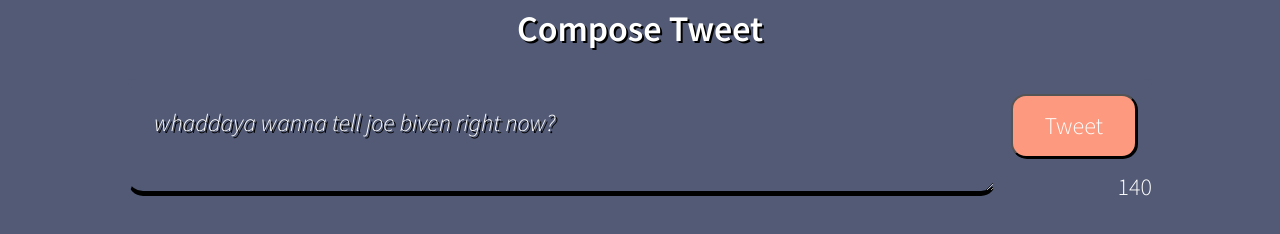
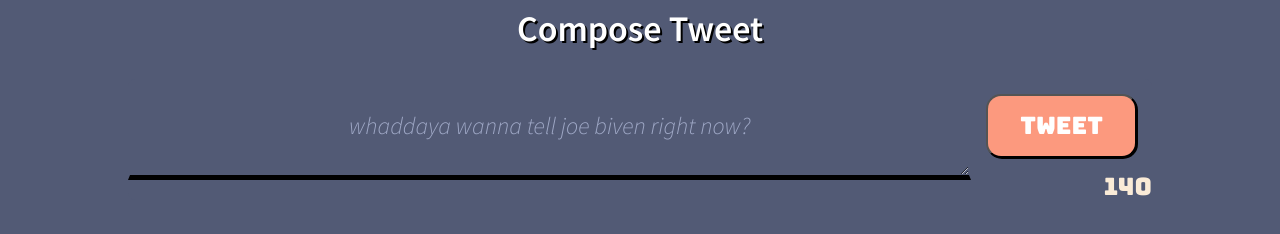
Before and after one commit to renji-3/RENJItweeter, a website: page public/index.html in a window 1280 px wide. Shown: the part 522-756 px from the top of the page. Drawn offline with nearby package versions, Linux system fonts and the light colour scheme.

Commit message:
compose tweet tweaks

```diff
--- a/public/styles/layout.css
+++ b/public/styles/layout.css
@@ -45,8 +45,9 @@ form {
 }
 
 #txtbox {
-  padding: 1em;
+  padding: 10px;
   width: 70vw;
+  height: 10vh;
   outline: none;
   color: white;
   background-color: #525A75;
@@ -55,14 +56,15 @@ form {
   border-bottom-width: 5px;
   border-style: solid;
   line-height: 1.2;
-  border-radius: 15px;
+
 }
 
 #txtbox::placeholder {
-  color: white;
+  text-align: center;
+  color: #9fa8c6;
+  font-family: 'Source Sans Pro', sans-serif;
   font-style: italic;
   font-weight: 200;
-  text-shadow:2px 2px #000000;
 }
 
 #txtbox:hover {
@@ -72,6 +74,7 @@ form {
 }
 
 #sendtwt {
+  font-family: 'Bungee', cursive ;
   border-radius: 15px;
   background-color: #FC997E;
   color: white;
@@ -87,6 +90,8 @@ form {
 }
 
 .counter {
+  font-family: 'Bungee', cursive ;
+  color: antiquewhite;
   display: flex;
   justify-content: right;
 }
```
